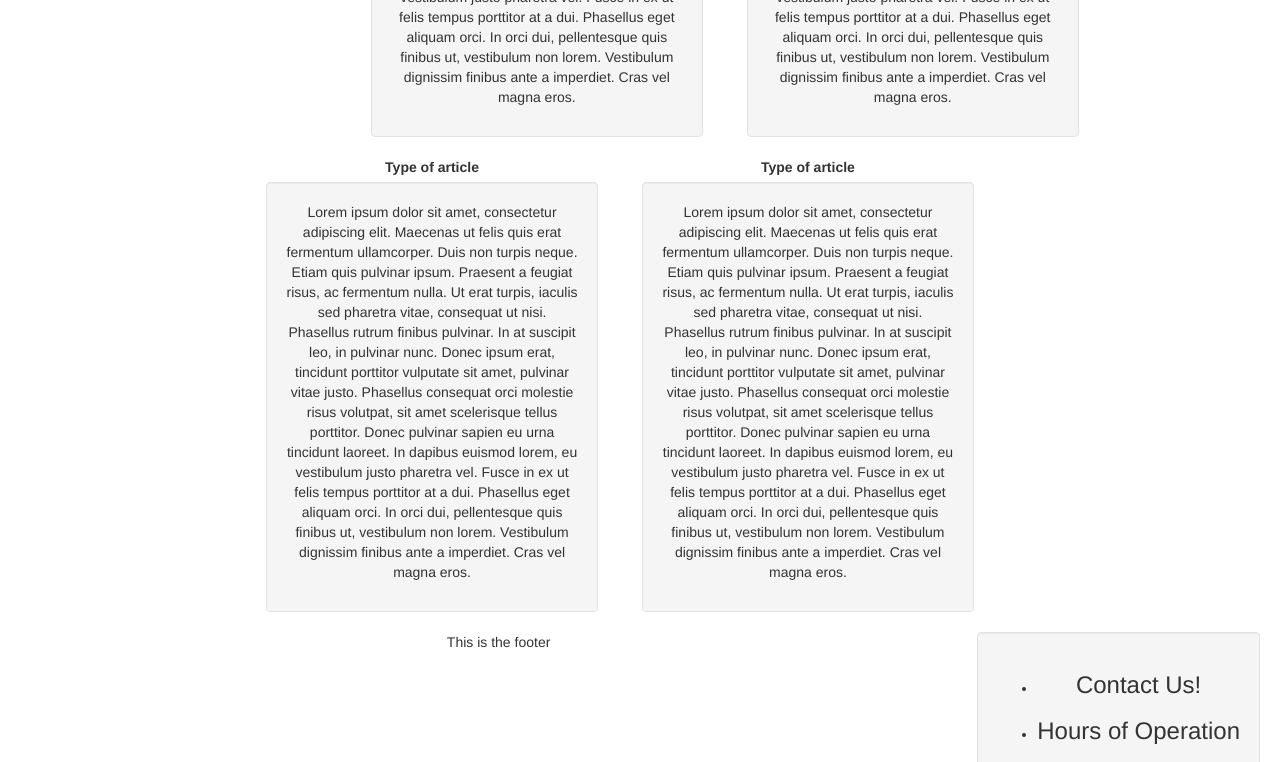
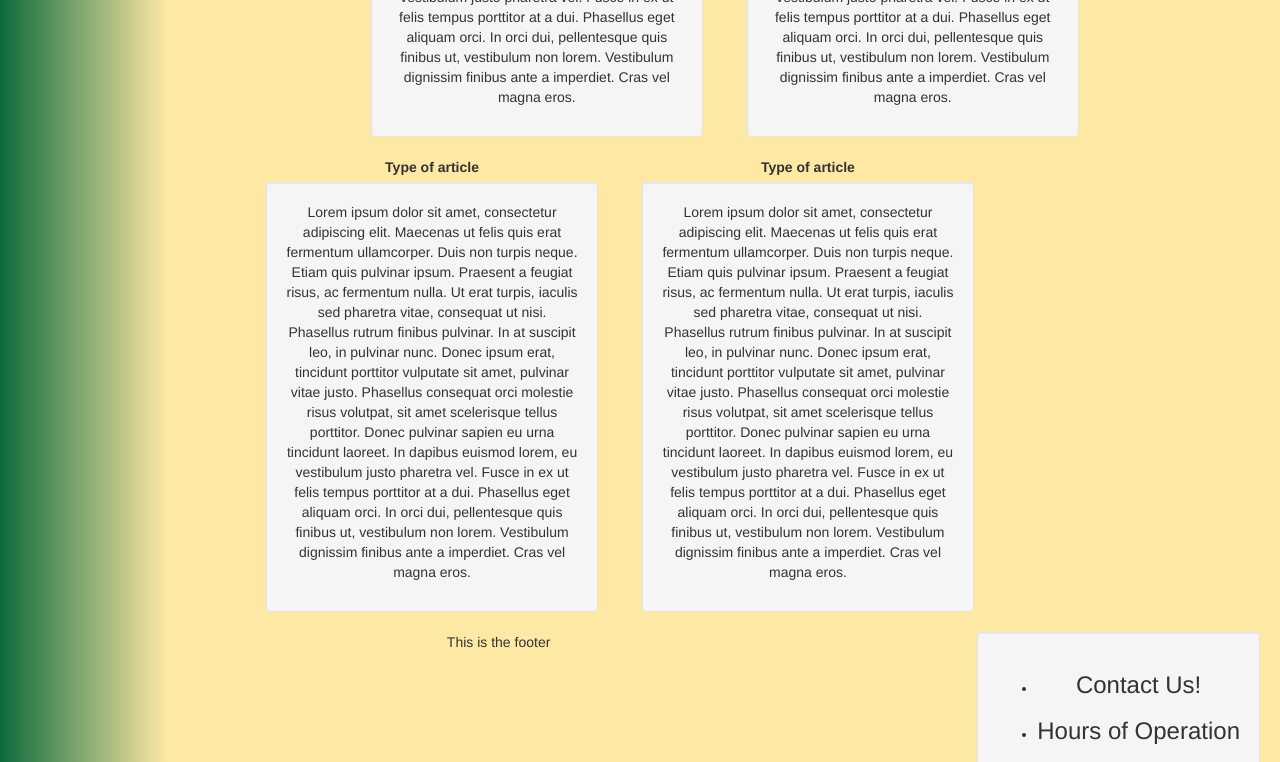
Before and after one commit to Blubagoo/The-collective-app, a plain HTML site: page index.html in a window 1280 px wide. Shown: the part 578-1340 px from the top of the page. Drawn offline with nearby package versions, Linux system fonts and the light colour scheme.

Commit message:
merging laptop and desktop

```diff
--- a/index.css
+++ b/index.css
@@ -1,8 +1,23 @@
+html {
+    height: 100%;
+}
+
 body {
 	padding: 20px;
 	text-align: center;
 	margin-left: auto;
 	margin-right: auto;
+	background-image:
+    linear-gradient(
+      to right,
+      #0C6A3C,
+      #FDE8A4 13%
+    );
+  height: 100%;
+  margin: 0;
+  background-repeat: no-repeat;
+  background-attachment: fixed;
+  background-size: cover;
 
 }
 
```
